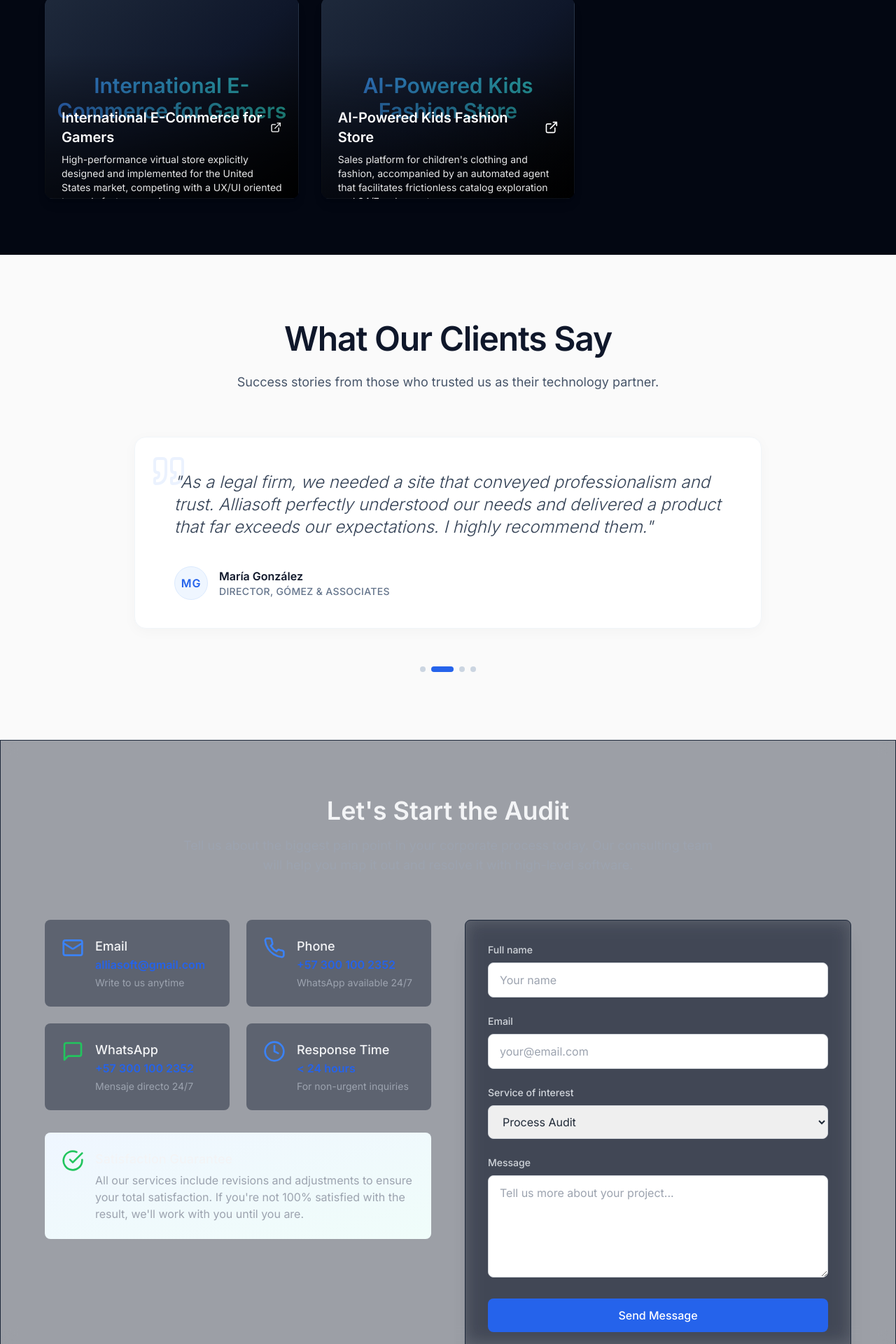
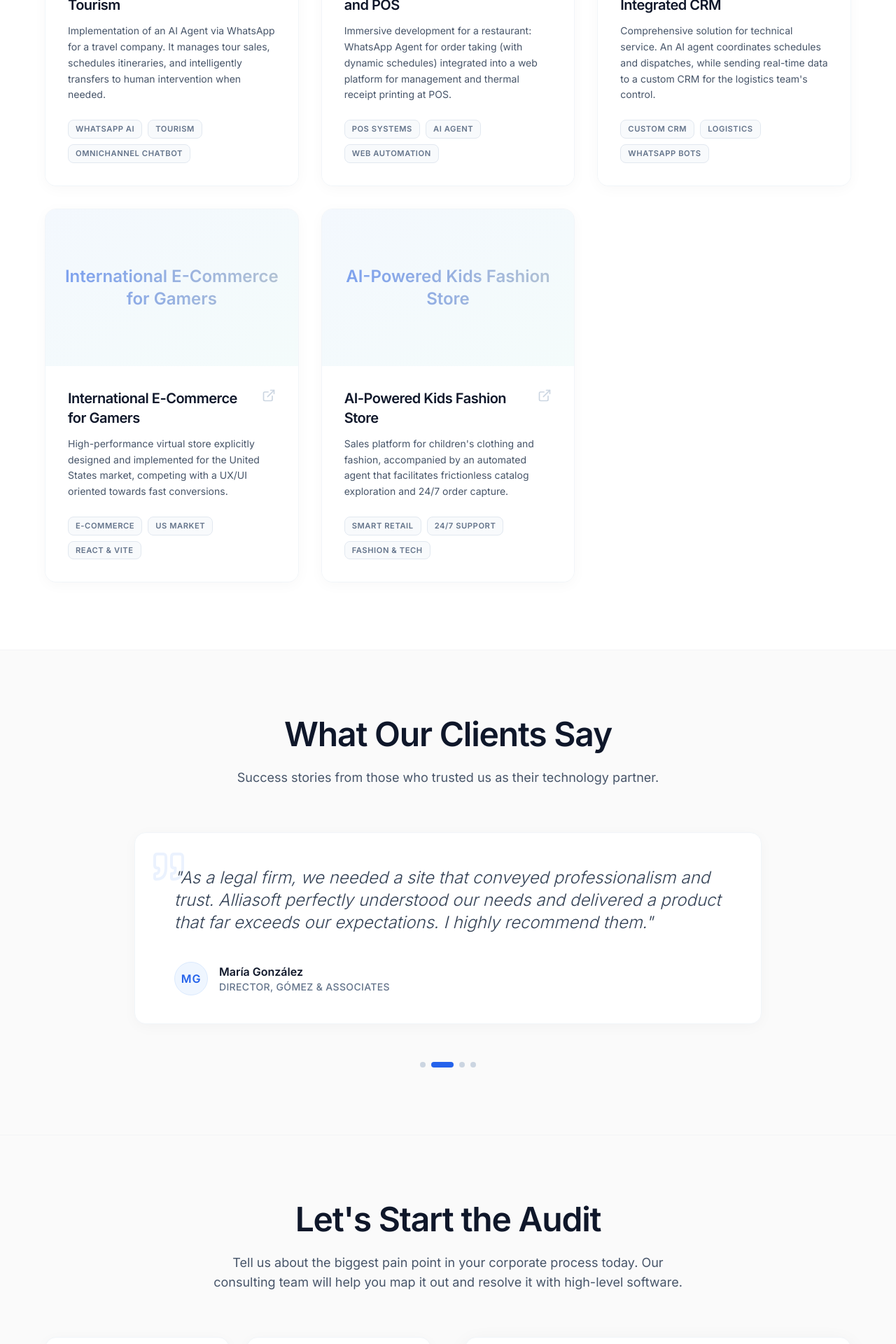
Before and after one commit to knaranjo357/alliasoft, a React (Vite) app: page / in a window 1280 px wide. Shown: the part 4187-6107 px from the top of the page at 70% size. Built offline with nearby package versions, Linux system fonts and the light colour scheme.

Commit message:
feat: implement Portfolio and Contact components with responsive layouts and form handling

```diff
--- a/src/components/Contact.tsx
+++ b/src/components/Contact.tsx
@@ -72,7 +72,7 @@ const Contact: React.FC = () => {
   ];
 
   return (
-    <section id="contact" className="py-20 px-4 bg-slate-900/40 backdrop-blur-md border border-slate-800">
+    <section id="contact" className="py-24 px-4 bg-[#FAFAFA]">
       <div className="container mx-auto max-w-6xl">
         <motion.div
           ref={ref}
@@ -81,10 +81,10 @@ const Contact: React.FC = () => {
           transition={{ duration: 0.8, ease: [0.22, 1, 0.36, 1] }}
           className="text-center max-w-3xl mx-auto mb-16"
         >
-          <h2 className="text-3xl md:text-4xl font-bold text-gray-100 mb-4">
+          <h2 className="text-4xl md:text-5xl font-extrabold text-slate-900 mb-6 tracking-tight">
             {t('contact.heading')}
           </h2>
-          <p className="text-gray-400 text-lg">
+          <p className="text-slate-600 text-lg max-w-2xl mx-auto">
             {t('contact.subheading')}
           </p>
         </motion.div>
@@ -102,25 +102,25 @@ const Contact: React.FC = () => {
                     delay: index * 0.1,
                     ease: [0.22, 1, 0.36, 1]
                   }}
-                  className="bg-slate-800/50 p-6 rounded-lg transform hover:scale-105 transition-all duration-300"
+                  className="bg-white border border-slate-100 p-6 rounded-2xl shadow-[0_4px_20px_rgb(0,0,0,0.03)] transform hover:scale-105 hover:shadow-[0_8px_30px_rgb(0,0,0,0.08)] transition-all duration-300"
                 >
                   <div className="flex items-start">
-                    <div className="flex-shrink-0">{method.icon}</div>
+                    <div className="flex-shrink-0 bg-slate-50 p-3 rounded-xl border border-slate-100/50">{method.icon}</div>
                     <div className="ml-4">
-                      <h3 className="text-lg font-medium text-gray-100">{method.title}</h3>
+                      <h3 className="text-base font-bold text-slate-900 mb-1">{method.title}</h3>
                       {method.link ? (
                         <a
                           href={method.link}
                           target={method.link.startsWith('http') ? '_blank' : undefined}
                           rel={method.link.startsWith('http') ? 'noopener noreferrer' : undefined}
-                          className="text-blue-600 font-semibold hover:text-blue-700 transition-colors"
+                          className="text-blue-600 font-medium hover:text-blue-700 transition-colors block text-sm"
                         >
                           {method.value}
                         </a>
                       ) : (
-                        <p className="text-blue-600 font-semibold">{method.value}</p>
+                        <p className="text-blue-600 font-medium text-sm block">{method.value}</p>
                       )}
-                      <p className="text-gray-400 text-sm mt-1">{method.description}</p>
+                      <p className="text-slate-500 text-xs mt-1 font-medium tracking-wide uppercase">{method.description}</p>
                     </div>
                   </div>
                 </motion.div>
@@ -135,15 +135,15 @@ const Contact: React.FC = () => {
                 delay: 0.4,
                 ease: [0.22, 1, 0.36, 1]
               }}
-              className="bg-gradient-to-br from-blue-50 to-teal-50 p-6 rounded-lg"
+              className="bg-gradient-to-br from-blue-50/50 to-teal-50/50 p-8 rounded-2xl border border-blue-100/50 shadow-sm"
             >
               <div className="flex items-start">
                 <div className="flex-shrink-0">
-                  <CheckCircle className="w-8 h-8 text-green-500" />
+                  <CheckCircle className="w-8 h-8 text-blue-600" />
                 </div>
                 <div className="ml-4">
-                  <h3 className="text-lg font-medium text-gray-100">{t('contact.guarantee.title')}</h3>
-                  <p className="text-gray-400 mt-1">{t('contact.guarantee.description')}</p>
+                  <h3 className="text-lg font-bold text-slate-900 tracking-tight">{t('contact.guarantee.title')}</h3>
+                  <p className="text-slate-600 mt-2 text-sm leading-relaxed">{t('contact.guarantee.description')}</p>
                 </div>
               </div>
             </motion.div>
@@ -157,20 +157,20 @@ const Contact: React.FC = () => {
               delay: 0.2,
               ease: [0.22, 1, 0.36, 1]
             }}
-            className="bg-slate-900/40 backdrop-blur-md border border-slate-800 rounded-lg shadow-xl p-8"
+            className="bg-white border border-slate-100 rounded-2xl shadow-[0_8px_30px_rgb(0,0,0,0.06)] p-10"
           >
             {isSubmitted ? (
               <div className="text-center py-12">
-                <div className="inline-flex items-center justify-center w-16 h-16 rounded-full bg-green-100 mb-6">
-                  <CheckCircle className="w-8 h-8 text-green-500" />
+                <div className="inline-flex items-center justify-center w-20 h-20 rounded-full bg-blue-50 text-blue-600 mb-6 shadow-sm border border-blue-100">
+                  <CheckCircle className="w-10 h-10" />
                 </div>
-                <h3 className="text-2xl font-semibold text-gray-100 mb-2">Thank you!</h3>
-                <p className="text-gray-400">Your message has been sent successfully. We'll get back to you shortly.</p>
+                <h3 className="text-2xl font-bold text-slate-900 mb-2 tracking-tight">¡Gracias!</h3>
+                <p className="text-slate-600">Tu mensaje ha sido enviado. Te contactaremos pronto.</p>
               </div>
             ) : (
               <form onSubmit={handleSubmit}>
                 <div className="mb-6">
-                  <label htmlFor="fullname" className="block text-sm font-medium text-gray-300 mb-2">
+                  <label htmlFor="fullname" className="block text-sm font-semibold text-slate-700 mb-2">
                     {t('contact.form.fullname')}
                   </label>
                   <input
@@ -180,13 +180,13 @@ const Contact: React.FC = () => {
                     value={formState.fullname}
                     onChange={handleChange}
                     placeholder={t('contact.form.fullname_placeholder')}
-                    className="w-full px-4 py-3 rounded-lg border border-gray-300 focus:ring-2 focus:ring-blue-500 focus:border-blue-500 outline-none transition-colors"
+                    className="w-full px-4 py-3 rounded-xl border border-slate-200 bg-slate-50 text-slate-900 focus:bg-white focus:ring-2 focus:ring-blue-500/20 focus:border-blue-500 outline-none transition-all placeholder:text-slate-400"
                     required
                   />
                 </div>
 
                 <div className="mb-6">
-                  <label htmlFor="email" className="block text-sm font-medium text-gray-300 mb-2">
+                  <label htmlFor="email" className="block text-sm font-semibold text-slate-700 mb-2">
                     {t('contact.form.email')}
                   </label>
                   <input
@@ -196,13 +196,13 @@ const Contact: React.FC = () => {
                     value={formState.email}
                     onChange={handleChange}
                     placeholder={t('contact.form.email_placeholder')}
-                    className="w-full px-4 py-3 rounded-lg border border-gray-300 focus:ring-2 focus:ring-blue-500 focus:border-blue-500 outline-none transition-colors"
+                    className="w-full px-4 py-3 rounded-xl border border-slate-200 bg-slate-50 text-slate-900 focus:bg-white focus:ring-2 focus:ring-blue-500/20 focus:border-blue-500 outline-none transition-all placeholder:text-slate-400"
                     required
                   />
                 </div>
 
                 <div className="mb-6">
-                  <label htmlFor="service" className="block text-sm font-medium text-gray-300 mb-2">
+                  <label htmlFor="service" className="block text-sm font-semibold text-slate-700 mb-2">
                     {t('contact.form.service')}
                   </label>
                   <select
@@ -210,7 +210,7 @@ const Contact: React.FC = () => {
                     name="service"
                     value={formState.service}
                     onChange={handleChange}
-                    className="w-full px-4 py-3 rounded-lg border border-gray-300 focus:ring-2 focus:ring-blue-500 focus:border-blue-500 outline-none transition-colors"
+                    className="w-full px-4 py-3 rounded-xl border border-slate-200 bg-slate-50 text-slate-900 focus:bg-white focus:ring-2 focus:ring-blue-500/20 focus:border-blue-500 outline-none transition-all"
                   >
                     <option value="landing">{t('contact.form.services.landing')}</option>
                     <option value="hosting">{t('contact.form.services.hosting')}</option>
@@ -219,8 +219,8 @@ const Contact: React.FC = () => {
                   </select>
                 </div>
 
-                <div className="mb-6">
-                  <label htmlFor="message" className="block text-sm font-medium text-gray-300 mb-2">
+                <div className="mb-8">
+                  <label htmlFor="message" className="block text-sm font-semibold text-slate-700 mb-2">
                     {t('contact.form.message')}
                   </label>
                   <textarea
@@ -230,14 +230,14 @@ const Contact: React.FC = () => {
                     onChange={handleChange}
                     placeholder={t('contact.form.message_placeholder')}
                     rows={5}
-                    className="w-full px-4 py-3 rounded-lg border border-gray-300 focus:ring-2 focus:ring-blue-500 focus:border-blue-500 outline-none transition-colors"
+                    className="w-full px-4 py-3 rounded-xl border border-slate-200 bg-slate-50 text-slate-900 focus:bg-white focus:ring-2 focus:ring-blue-500/20 focus:border-blue-500 outline-none transition-all placeholder:text-slate-400"
                     required
                   ></textarea>
                 </div>
 
                 <button
                   type="submit"
-                  className="w-full py-3 px-4 bg-blue-600 hover:bg-blue-700 text-white font-medium rounded-lg transition-colors"
+                  className="w-full py-4 px-4 bg-slate-900 hover:bg-slate-800 text-white font-medium rounded-xl shadow-[0_4px_14px_0_rgba(15,23,42,0.2)] hover:shadow-[0_6px_20px_rgba(15,23,42,0.23)] transform hover:-translate-y-1 transition-all duration-300"
                 >
                   {t('contact.form.submit')}
                 </button>
--- a/src/components/Portfolio.tsx
+++ b/src/components/Portfolio.tsx
@@ -23,37 +23,33 @@ const ProjectCard: React.FC<ProjectCardProps> = ({ title, description, tags, ima
   return (
     <motion.div
       ref={ref}
-      initial={{ opacity: 0, y: 50 }}
-      animate={inView ? { opacity: 1, y: 0 } : { opacity: 0, y: 50 }}
+      initial={{ opacity: 0, y: 30 }}
+      animate={inView ? { opacity: 1, y: 0 } : { opacity: 0, y: 30 }}
       transition={{ duration: 0.5, delay: index * 0.1 }}
-      className="relative overflow-hidden rounded-xl shadow-lg group"
+      className="relative bg-white border border-slate-100 overflow-hidden rounded-2xl shadow-[0_4px_20px_rgb(0,0,0,0.03)] group hover:shadow-[0_8px_30px_rgb(0,0,0,0.08)] transition-all duration-300 flex flex-col"
       onMouseEnter={() => setIsHovered(true)}
       onMouseLeave={() => setIsHovered(false)}
     >
-      <a href={url} target="_blank" rel="noopener noreferrer" className="block">
-        <div className="h-72 bg-gradient-to-br from-slate-800 via-slate-900 to-black relative overflow-hidden border border-slate-700/50">
-          <div className="absolute inset-0 flex items-center justify-center">
-            <span className="text-3xl font-bold bg-gradient-to-r from-blue-500 to-teal-400 bg-clip-text text-transparent opacity-80 text-center px-4">{title}</span>
+      <a href={url} target="_blank" rel="noopener noreferrer" className="block flex-1 flex flex-col">
+        <div className="h-56 bg-slate-50 relative overflow-hidden flex-shrink-0 group-hover:scale-105 transition-transform duration-500 ease-out">
+          <div className="absolute inset-0 bg-gradient-to-br from-blue-50/50 to-teal-50/50 flex items-center justify-center">
+            <span className="text-2xl font-bold bg-gradient-to-r from-blue-600 to-slate-400 bg-clip-text text-transparent opacity-60 text-center px-4 mix-blend-multiply">{title}</span>
           </div>
         </div>
 
-        <div
-          className={`absolute inset-0 bg-gradient-to-t from-black/80 via-black/50 to-transparent p-6 flex flex-col justify-end transform transition-transform duration-300 ${
-            isHovered ? 'translate-y-0' : 'translate-y-20'
-          }`}
-        >
-          <div className="flex items-center justify-between mb-2">
-            <h3 className="text-xl font-bold text-white">{title}</h3>
-            <ExternalLink className="w-5 h-5 text-white" />
+        <div className="p-8 flex flex-col flex-1 bg-white relative z-10">
+          <div className="flex items-start justify-between mb-3">
+            <h3 className="text-xl font-bold text-slate-900 tracking-tight pr-4">{title}</h3>
+            <ExternalLink className={`w-5 h-5 flex-shrink-0 transition-colors ${isHovered ? 'text-blue-600' : 'text-slate-300'}`} />
           </div>
-          <p className="text-white/90 mb-4 text-sm">
+          <p className="text-slate-600 mb-6 text-sm leading-relaxed flex-1">
             {description}
           </p>
-          <div className="flex flex-wrap gap-2">
+          <div className="flex flex-wrap gap-2 mt-auto">
             {tags.map((tag, i) => (
               <span
                 key={i}
-                className="px-2 py-1 text-xs bg-slate-900/40 backdrop-blur-md border border-slate-800/20 text-white rounded-full"
+                className="px-2.5 py-1 text-[0.7rem] uppercase tracking-wider font-semibold bg-slate-50 border border-slate-200 text-slate-500 rounded-lg"
               >
                 {tag}
               </span>
@@ -111,7 +107,7 @@ const Portfolio: React.FC = () => {
   ];
 
   return (
-    <section id="portfolio" className="py-20 px-4 bg-gray-950">
+    <section id="portfolio" className="py-24 px-4 bg-white border-b border-gray-100">
       <div className="container mx-auto max-w-6xl">
         <motion.div
           ref={ref}
@@ -120,10 +116,10 @@ const Portfolio: React.FC = () => {
           transition={{ duration: 0.5 }}
           className="text-center max-w-3xl mx-auto mb-16"
         >
-          <h2 className="text-3xl md:text-4xl font-bold text-gray-100 mb-4">
+          <h2 className="text-4xl md:text-5xl font-extrabold text-slate-900 mb-6 tracking-tight">
             {t('portfolio.heading')}
           </h2>
-          <p className="text-gray-400 text-lg">
+          <p className="text-slate-600 text-lg max-w-2xl mx-auto">
             {t('portfolio.subheading')}
           </p>
         </motion.div>
```
